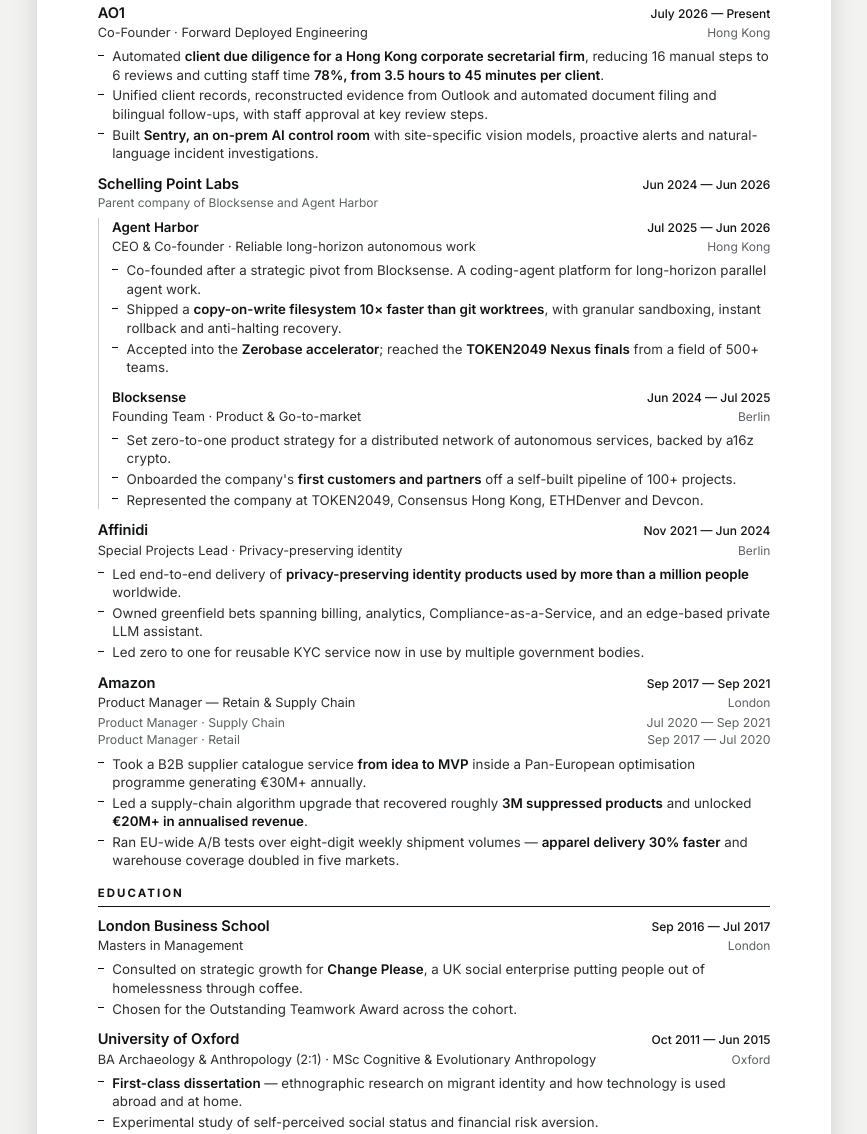
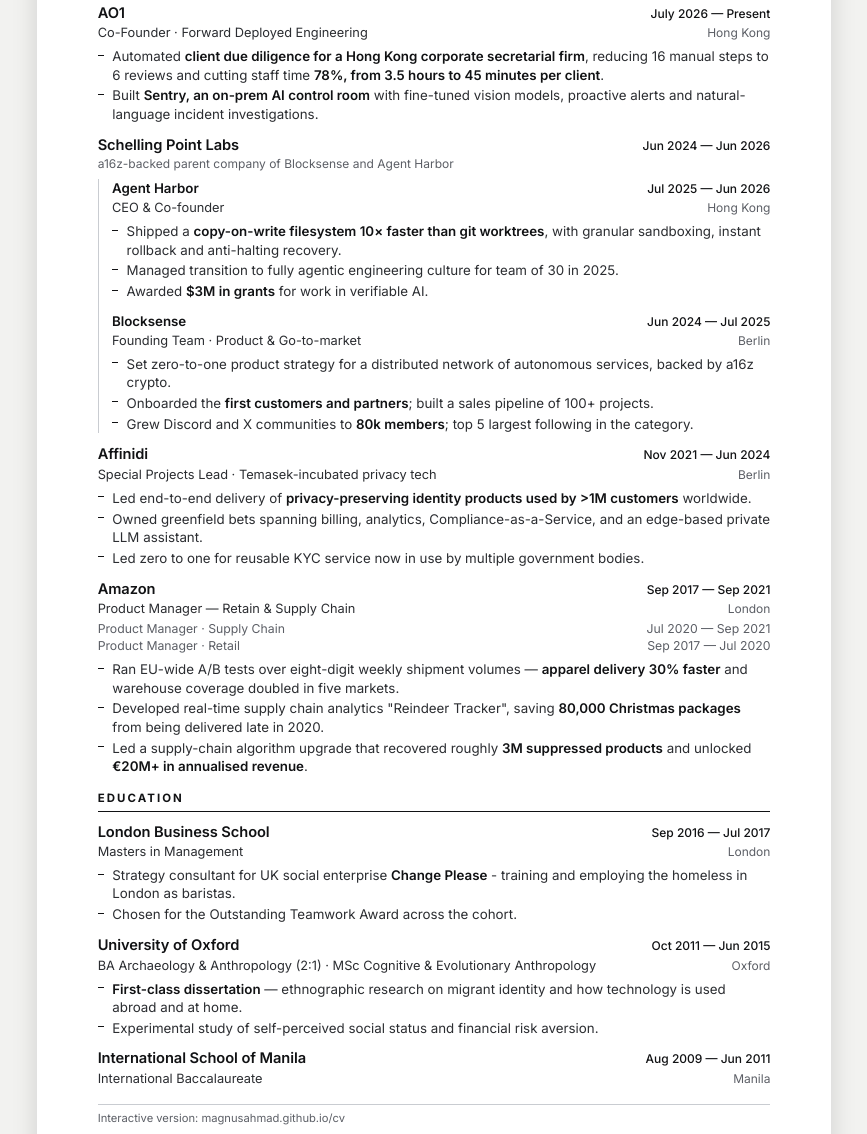
Before and after one commit to magnusahmad/cv, a plain HTML site: page cv.html in a window 1280 px wide. Shown: the part 355-1489 px from the top of the page, without its empty margins (206-1073 px from the left). Drawn offline with Linux system fonts and the light colour scheme.

Commit message:
Update CV achievements and timeline experience bullets

```diff
--- a/cv.html
+++ b/cv.html
@@ -254,22 +254,21 @@
       <div class="role-line"><span class="role">Co-Founder · Forward Deployed Engineering</span><span class="where">Hong Kong</span></div>
       <ul class="points">
         <li>Automated <b>client due diligence for a Hong Kong corporate secretarial firm</b>, reducing 16 manual steps to 6 reviews and cutting staff time <b>78%, from 3.5 hours to 45 minutes per client</b>.</li>
-        <li>Unified client records, reconstructed evidence from Outlook and automated document filing and bilingual follow-ups, with staff approval at key review steps.</li>
-        <li>Built <b>Sentry, an on-prem AI control room</b> with site-specific vision models, proactive alerts and natural-language incident investigations.</li>
+        <li>Built <b>Sentry, an on-prem AI control room</b> with fine-tuned vision models, proactive alerts and natural-language incident investigations.</li>
       </ul>
     </div>
 
     <div class="entry company-group" role="group" aria-labelledby="schelling-point-labs">
       <div class="entry-head"><h3 class="org" id="schelling-point-labs">Schelling Point Labs</h3><span class="when">Jun 2024 — Jun 2026</span></div>
-      <p class="company-note">Parent company of Blocksense and Agent Harbor</p>
+      <p class="company-note">a16z-backed parent company of Blocksense and Agent Harbor</p>
       <div class="company-roles">
     <div class="entry">
       <div class="entry-head"><span class="venture">Agent Harbor</span><span class="when">Jul 2025 — Jun 2026</span></div>
-      <div class="role-line"><span class="role">CEO &amp; Co-founder · Reliable long-horizon autonomous work</span><span class="where">Hong Kong</span></div>
+      <div class="role-line"><span class="role">CEO &amp; Co-founder</span><span class="where">Hong Kong</span></div>
       <ul class="points">
-        <li>Co-founded after a strategic pivot from Blocksense. A coding-agent platform for long-horizon parallel agent work.</li>
         <li>Shipped a <b>copy-on-write filesystem 10× faster than git worktrees</b>, with granular sandboxing, instant rollback and anti-halting recovery.</li>
-        <li>Accepted into the <b>Zerobase accelerator</b>; reached the <b>TOKEN2049 Nexus finals</b> from a field of 500+ teams.</li>
+        <li>Managed transition to fully agentic engineering culture for team of 30 in 2025.</li>
+        <li>Awarded <b>$3M in grants</b> for work in verifiable AI.</li>
       </ul>
     </div>
 
@@ -278,8 +277,8 @@
       <div class="role-line"><span class="role">Founding Team · Product &amp; Go-to-market</span><span class="where">Berlin</span></div>
       <ul class="points">
         <li>Set zero-to-one product strategy for a distributed network of autonomous services, backed by a16z crypto.</li>
-        <li>Onboarded the company's <b>first customers and partners</b> off a self-built pipeline of 100+ projects.</li>
-        <li>Represented the company at TOKEN2049, Consensus Hong Kong, ETHDenver and Devcon.</li>
+        <li>Onboarded the <b>first customers and partners</b>; built a sales pipeline of 100+ projects.</li>
+        <li>Grew Discord and X communities to <b>80k members</b>; top 5 largest following in the category.</li>
       </ul>
     </div>
 
@@ -288,9 +287,9 @@
 
     <div class="entry">
       <div class="entry-head"><span class="org">Affinidi</span><span class="when">Nov 2021 — Jun 2024</span></div>
-      <div class="role-line"><span class="role">Special Projects Lead · Privacy-preserving identity</span><span class="where">Berlin</span></div>
+      <div class="role-line"><span class="role">Special Projects Lead · Temasek-incubated privacy tech</span><span class="where">Berlin</span></div>
       <ul class="points">
-        <li>Led end-to-end delivery of <b>privacy-preserving identity products used by more than a million people</b> worldwide.</li>
+        <li>Led end-to-end delivery of <b>privacy-preserving identity products used by &gt;1M customers</b> worldwide.</li>
         <li>Owned greenfield bets spanning billing, analytics, Compliance-as-a-Service, and an edge-based private LLM assistant.</li>
         <li>Led zero to one for reusable KYC service now in use by multiple government bodies.</li>
       </ul>
@@ -304,9 +303,9 @@
         <div><span>Product Manager · Retail</span><span>Sep 2017 — Jul 2020</span></div>
       </div>
       <ul class="points">
-        <li>Took a B2B supplier catalogue service <b>from idea to MVP</b> inside a Pan-European optimisation programme generating €30M+ annually.</li>
+        <li>Ran EU-wide A/B tests over eight-digit weekly shipment volumes — <b>apparel delivery 30% faster</b> and warehouse coverage doubled in five markets.</li>
+        <li>Developed real-time supply chain analytics &quot;Reindeer Tracker&quot;, saving <b>80,000 Christmas packages</b> from being delivered late in 2020.</li>
         <li>Led a supply-chain algorithm upgrade that recovered roughly <b>3M suppressed products</b> and unlocked <b>€20M+ in annualised revenue</b>.</li>
-        <li>Ran EU-wide A/B tests over eight-digit weekly shipment volumes — <b>apparel delivery 30% faster</b> and warehouse coverage doubled in five markets.</li>
       </ul>
     </div>
 
@@ -320,7 +319,7 @@
       <div class="entry-head"><span class="org">London Business School</span><span class="when">Sep 2016 — Jul 2017</span></div>
       <div class="role-line"><span class="role">Masters in Management</span><span class="where">London</span></div>
       <ul class="points">
-        <li>Consulted on strategic growth for <b>Change Please</b>, a UK social enterprise putting people out of homelessness through coffee.</li>
+        <li>Strategy consultant for UK social enterprise <b>Change Please</b> - training and employing the homeless in London as baristas.</li>
         <li>Chosen for the Outstanding Teamwork Award across the cohort.</li>
       </ul>
     </div>
```
Also changed, not shown: index.html (+8 -10 lines), 1 other file.
